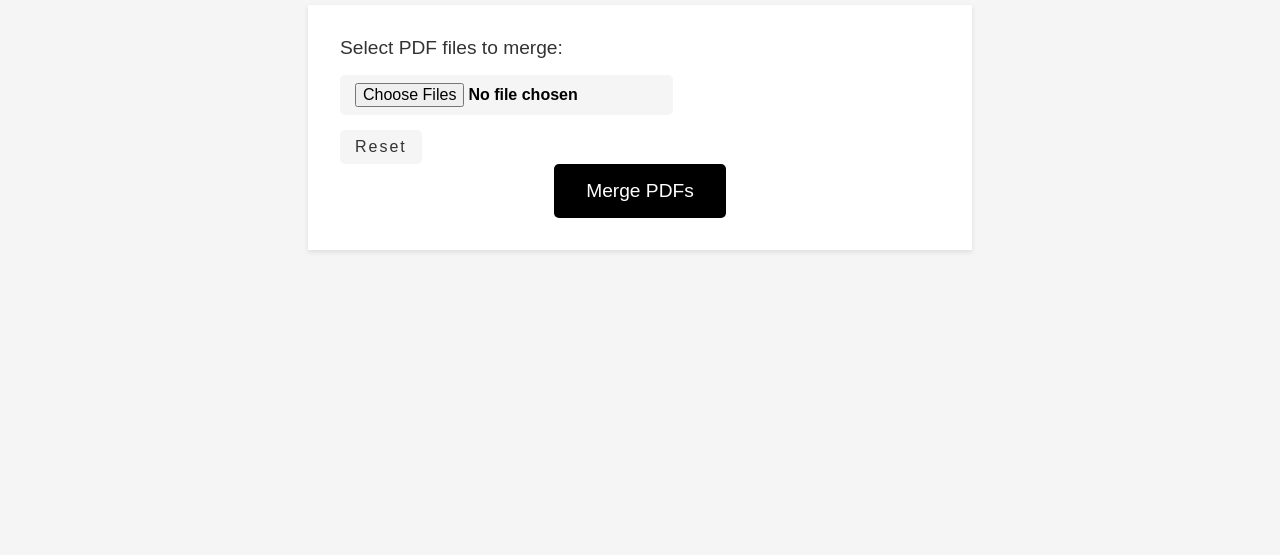
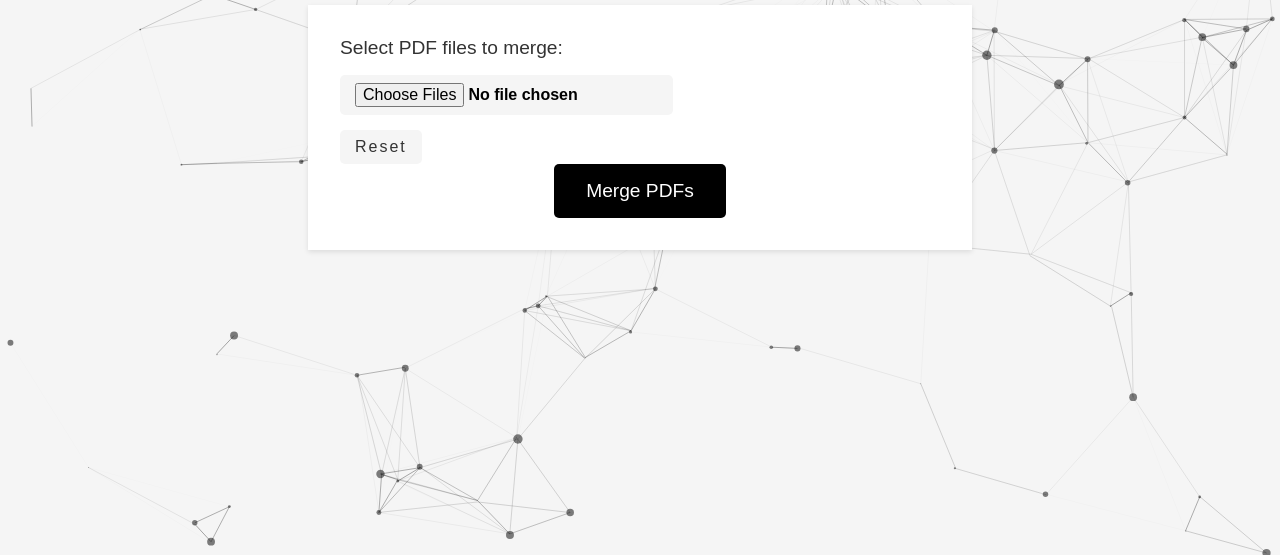
Before and after one commit to Jonaxx8/PDFmerger, a website: page index.html in a window 1280 px wide. Shown: the part 245-800 px from the top of the page. Drawn offline with nearby package versions, Linux system fonts and the light colour scheme.

Commit message:
added particles.js

```diff
--- a/index.html
+++ b/index.html
@@ -4,9 +4,11 @@
   <meta charset="UTF-8">
   <meta name="viewport" content="width=device-width, initial-scale=1.0">
   <title>PDF Merger</title>
+  <script src="https://cdn.jsdelivr.net/particles.js/2.0.0/particles.min.js"></script>
   <link rel="stylesheet" href="/css/style.css">
 </head>
 <body>
+  <div id="particles-js"></div>
   <h1>PDF Merger</h1>
   <form action="/merge" method="post" enctype="multipart/form-data">
     <label for="pdf-files">Select PDF files to merge:</label>
@@ -16,5 +18,11 @@
     <button type="submit">Merge PDFs</button>
 
   </form>
+  <script>
+    particlesJS.load('particles-js', 'particles.json', function() {
+    console.log('particles.js loaded');
+  });
+</script>
+
 </body>
 </html>
--- a/merge-pdf.js
+++ b/merge-pdf.js
@@ -66,5 +66,5 @@ async function mergePDFs(files) {
 }
 
 app.listen(PORT, () => {
-  console.log('Server started on http://localhost:3000');
+  console.log('Server started on http://localhost:3030');
 });
--- a/package.json
+++ b/package.json
@@ -11,6 +11,7 @@
   "dependencies": {
     "express": "^4.18.2",
     "multer": "^1.4.5-lts.1",
+    "particles.js": "^2.0.0",
     "pdf-lib": "^1.17.1"
   }
 }
--- a/public/css/style.css
+++ b/public/css/style.css
@@ -2,6 +2,15 @@ body {
   margin-top: 15%;
   padding: 0;
   font-family: Arial, sans-serif;
+  background-color: #f5f5f5;
+}
+#particles-js {
+  position: fixed;
+  z-index: -1;
+  width: 100%;
+  height: 100%;
+  top: 0;
+  left: 0;
   background-color: #f5f5f5;
 }
 
--- /dev/null
+++ b/public/particles.json
@@ -0,0 +1,109 @@
+{
+    "particles": {
+      "number": {
+        "value": 80,
+        "density": {
+          "enable": true,
+          "value_area": 800
+        }
+      },
+      "color": {
+        "value": "#000000"
+      },
+      "shape": {
+        "type": "circle",
+        "stroke": {
+          "width": 0,
+          "color": "#000000"
+        },
+        "polygon": {
+          "nb_sides": 5
+        },
+        "image": {
+          "src": "img/github.svg",
+          "width": 100,
+          "height": 100
+        }
+      },
+      "opacity": {
+        "value": 0.5,
+        "random": false,
+        "anim": {
+          "enable": false,
+          "speed": 1,
+          "opacity_min": 0.1,
+          "sync": false
+        }
+      },
+      "size": {
+        "value": 5,
+        "random": true,
+        "anim": {
+          "enable": false,
+          "speed": 40,
+          "size_min": 0.1,
+          "sync": false
+        }
+      },
+      "line_linked": {
+        "enable": true,
+        "distance": 150,
+        "color": "#000000",
+        "opacity": 0.4,
+        "width": 1
+      },
+      "move": {
+        "enable": true,
+        "speed": 6,
+        "direction": "none",
+        "random": false,
+        "straight": false,
+        "out_mode": "out",
+        "bounce": false,
+        "attract": {
+          "enable": false,
+          "rotateX": 600,
+          "rotateY": 1200
+        }
+      }
+    },
+    "interactivity": {
+      "detect_on": "canvas",
+      "events": {
+        "onhover": {
+          "enable": true,
+          "mode": "repulse"
+        },
+        "onclick": {
+          "enable": true,
+          "mode": "push"
+        },
+        "resize": true
+      },
+      "modes": {
+        "grab": {
+          "distance": 400,
+          "line_linked": {
+            "opacity": 1
+          }
+        },
+        "bubble": {
+          "distance": 400,
+          "size": 40,
+          "duration": 2,
+          "opacity": 8,
+          "speed": 3
+        },
+        "repulse": {
+          "distance": 200
+        },
+        "push": {
+          "particles_nb": 4
+        },
+        "remove": {
+          "particles_nb": 2
+        }
+      }
+    },
+    "retina_detect": true
+  }
```
Also changed, not shown: 1 other file.
